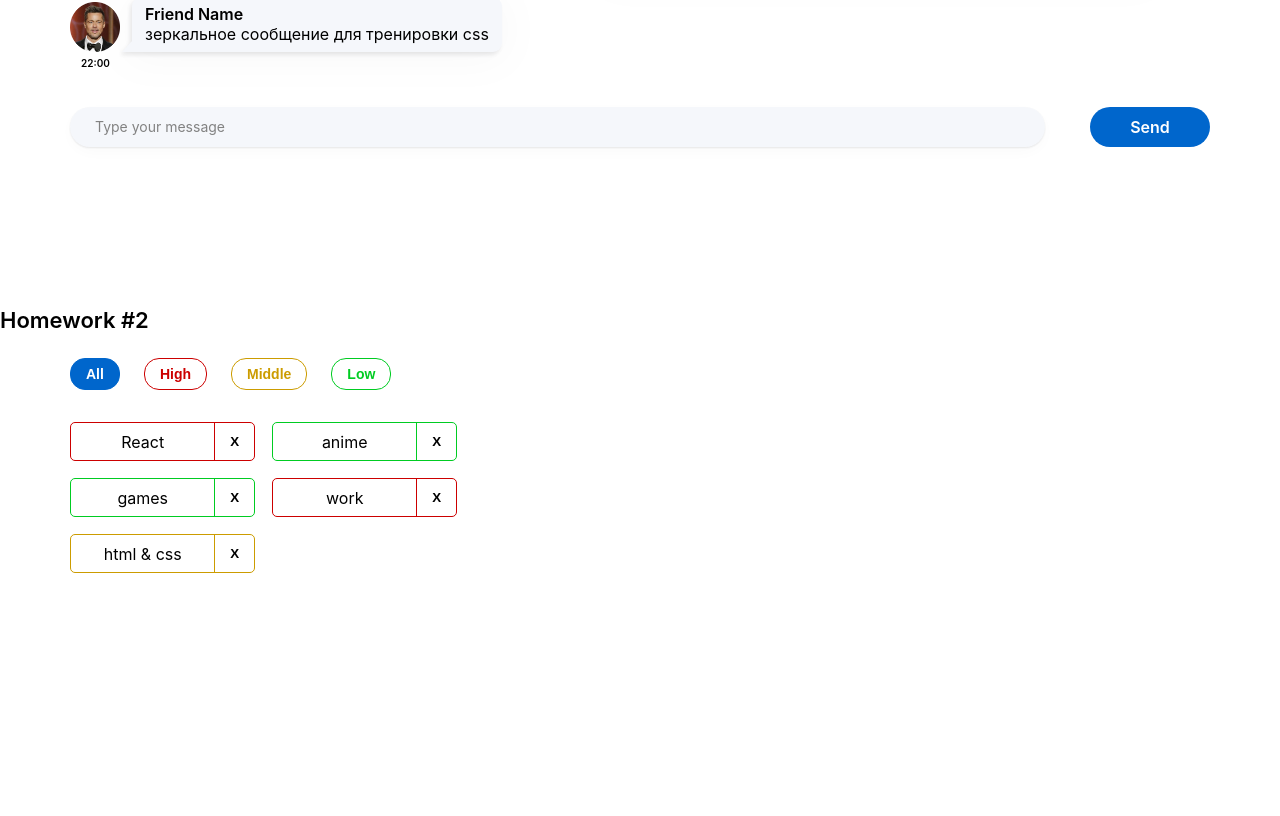
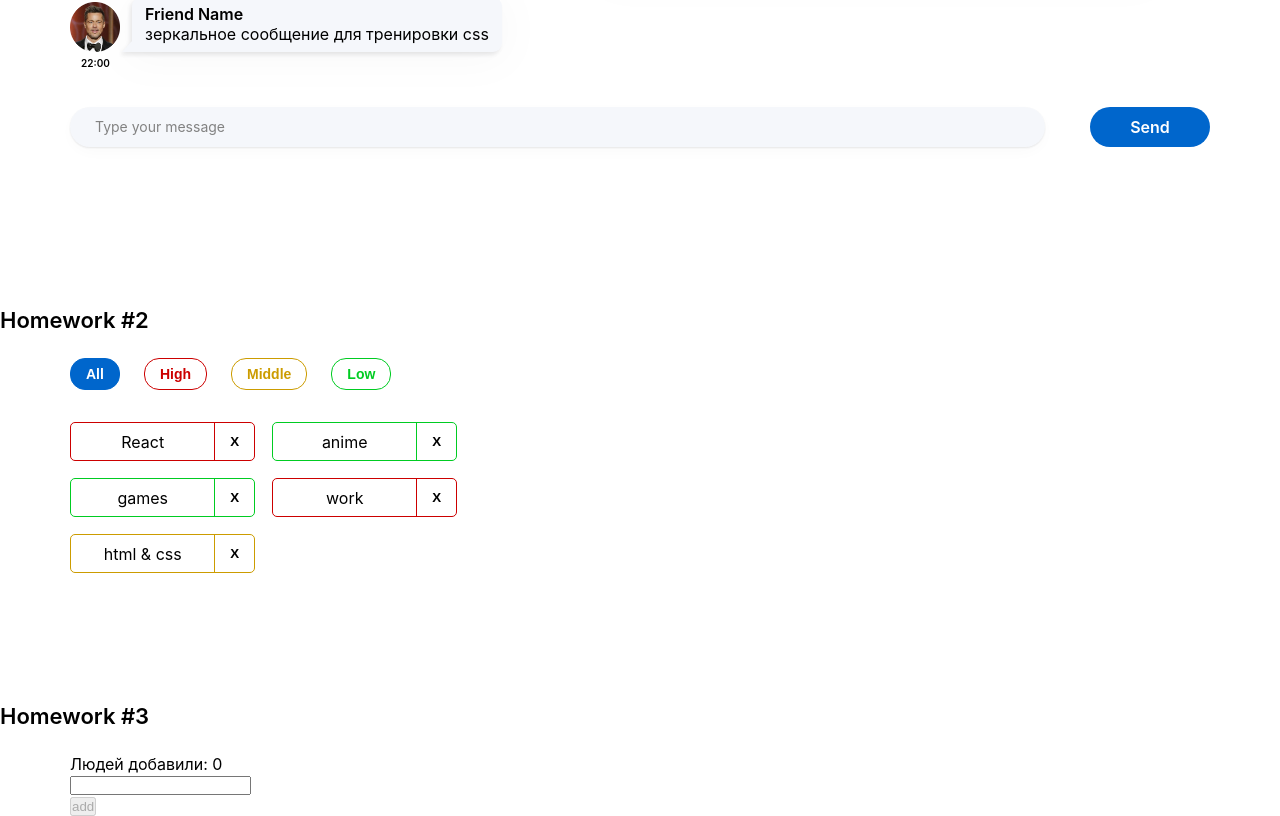
Before and after one commit to MarinaZapasnik/home-work-sprint2, a React (Create React App) app: page /#/pre-junior in a window 1280 px wide. Shown: the part 264-1080 px from the top of the page. Before the commit the page ends 837 px from the top, so only its background shows below. Built offline with nearby package versions, Linux system fonts and the light colour scheme.

Commit message:
HW3-2sprint

```diff
--- a/src/s1-main/App.tsx
+++ b/src/s1-main/App.tsx
@@ -2,6 +2,7 @@
 import s from './App.module.css'
 import HW1 from '../s2-homeworks/hw01/HW1'
 import HW2 from '../s2-homeworks/hw02/HW2'
+import HW3 from '../s2-homeworks/hw03/HW3'
 
 function App() {
     return (
@@ -9,7 +10,7 @@
             <HW1/>
             {/*раскомментировать по ходу выполнения*/}
             <HW2/>
-            {/*<HW3/>*/}
+            <HW3/>
             {/*<HW4/>*/}
 
             {/*при выполнении дз 5 и более - закомментировать здесь дз 1-4, так как они есть внутри дз 5*/}
--- a/src/s2-homeworks/hw03/Greeting.tsx
+++ b/src/s2-homeworks/hw03/Greeting.tsx
@@ -2,14 +2,14 @@
 import s from './Greeting.module.css'
 
 type GreetingPropsType = {
-    name: any // need to fix any
-    setNameCallback: any // need to fix any
-    addUser: any // need to fix any
-    onBlur: any // need to fix any
-    onEnter: any // need to fix any
+    name: string // need to fix any
+    setNameCallback: (e: ChangeEvent<HTMLInputElement>)=>void // need to fix any
+    addUser: (name: string) => void // need to fix any
+    onBlur: (e: ChangeEvent<HTMLElement>)=>void // need to fix any
+    onEnter: (e: KeyboardEvent<HTMLElement>)=>void // need to fix any
     error: any // need to fix any
-    totalUsers: any // need to fix any
-    lastUserName?: any // need to fix any
+    totalUsers: number // need to fix any
+    lastUserName?: string | null // need to fix any
 }
 
 // презентационная компонента (для верстальщика)
@@ -53,7 +53,7 @@
 
                 <button
                     id={'hw3-button'}
-                    onClick={addUser}
+                    onClick={() => addUser(name)}
                     className={s.button}
                     disabled={!name.trim()}
                 >
@@ -63,7 +63,7 @@
 
             {lastUserName && (
                 <div className={s.greeting}>
-                    Привет <span id={'hw3-last-user'}>{lastUserName}</span>!
+                    Привет, <span id={'hw3-last-user'}>{lastUserName}</span>!
                 </div>
             )}
         </div>
--- a/src/s2-homeworks/hw03/GreetingContainer.tsx
+++ b/src/s2-homeworks/hw03/GreetingContainer.tsx
@@ -1,20 +1,40 @@
 import React, { ChangeEvent, KeyboardEvent, useState } from 'react'
 import Greeting from './Greeting'
 import { UserType } from './HW3'
+import { lstat } from 'fs'
 
 type GreetingContainerPropsType = {
-    users: any // need to fix any
-    addUserCallback: any // need to fix any
+    users: UserType[] // need to fix any
+    addUserCallback: (name: string) => void // need to fix any
 }
 
-export const pureAddUser = (name: any, setError: any, setName: any, addUserCallback: any) => {
+export const pureAddUser = (name: string, setError: (error: string)=>void, setName: (name: string)=>void, addUserCallback: (name: string) => void) => {
+
+    const trimmedName = name.trim()
+    if(trimmedName){
+
+        addUserCallback(trimmedName)
+        setName('')
+    } else {
+        setError('Ошибка! Введите имя!')
+    }
+
     // если имя пустое - показать ошибку, иначе - добавить юзера и очистить инпут
 }
 
-export const pureOnBlur = (name: any, setError: any) => { // если имя пустое - показать ошибку
+export const pureOnBlur = (name: string, setError: (error: string)=>void) => { // если имя пустое - показать ошибку
+    const trimmedName = name.trim()
+    if(!trimmedName) {
+        setError('Ошибка! Введите имя!')
+    }
+
+
 }
 
-export const pureOnEnter = (e: any, addUser: any) => { // если нажата кнопка Enter - добавить
+export const pureOnEnter = (e: KeyboardEvent<HTMLElement>, addUser: () => void) => { // если нажата кнопка Enter - добавить
+    if(e.key==="Enter") {
+        addUser()
+    }
 }
 
 // более простой и понятный для новичков
@@ -26,11 +46,11 @@
     addUserCallback,
 }) => {
     // деструктуризация пропсов
-    const [name, setName] = useState<any>('') // need to fix any
-    const [error, setError] = useState<any>('') // need to fix any
+    const [name, setName] = useState<string>('') // need to fix any
+    const [error, setError] = useState<string>('') // need to fix any
 
-    const setNameCallback = (e: any) => { // need to fix any
-        setName('some name') // need to fix
+    const setNameCallback = (e: ChangeEvent<HTMLInputElement>) => { // need to fix any
+        setName(e.currentTarget.value) // need to fix
 
         error && setError('')
     }
@@ -42,12 +62,13 @@
         pureOnBlur(name, setError)
     }
 
-    const onEnter = (e: any) => {
+    const onEnter = (e: KeyboardEvent<HTMLElement>) => {
         pureOnEnter(e, addUser)
     }
 
-    const totalUsers = 0 // need to fix
-    const lastUserName = 'some name' // need to fix
+    const totalUsers = users.length // need to fix
+    const lastUser = users[users.length-1]
+    const lastUserName = users.length > 0 ? lastUser.name : null // need to fix
 
     return (
         <Greeting
--- a/src/s2-homeworks/hw03/HW3.tsx
+++ b/src/s2-homeworks/hw03/HW3.tsx
@@ -19,20 +19,22 @@
 
 // types
 export type UserType = {
-    _id: any // need to fix any
-    name: any // need to fix any
+    _id: string // need to fix any
+    name: string // need to fix any
 }
 
-export const pureAddUserCallback = (name: any, setUsers: any, users: any) => { // need to fix any
-    const user = { // need to fix
+export const pureAddUserCallback = (name: string, setUsers: (users:UserType[])=>void, users: UserType[]) => { // need to fix any
+    const user = {
+        _id: v1(),
+        name
     }
     setUsers([...users, user])
 }
 
 const HW3 = () => {
-    const [users, setUsers] = useState<any>([]) // need to fix any
+    const [users, setUsers] = useState<UserType[]>([]) // need to fix any
 
-    const addUserCallback = (name: any) => { // need to fix any
+    const addUserCallback = (name: string) => { // need to fix any
         pureAddUserCallback(name, setUsers, users)
     }
 
```
